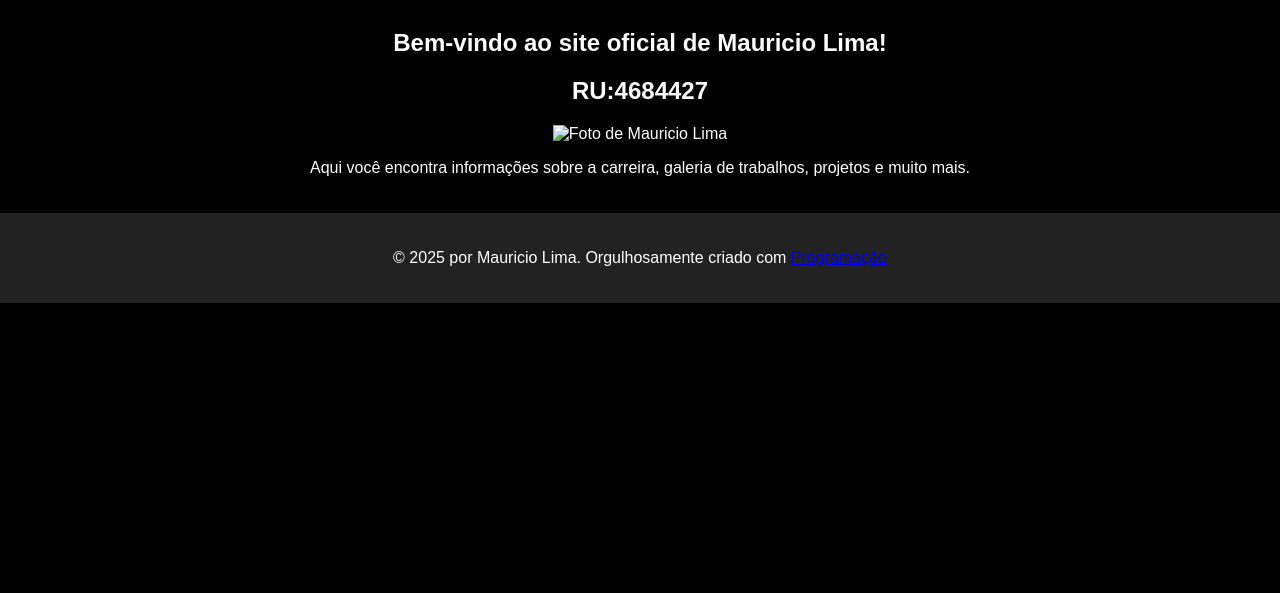
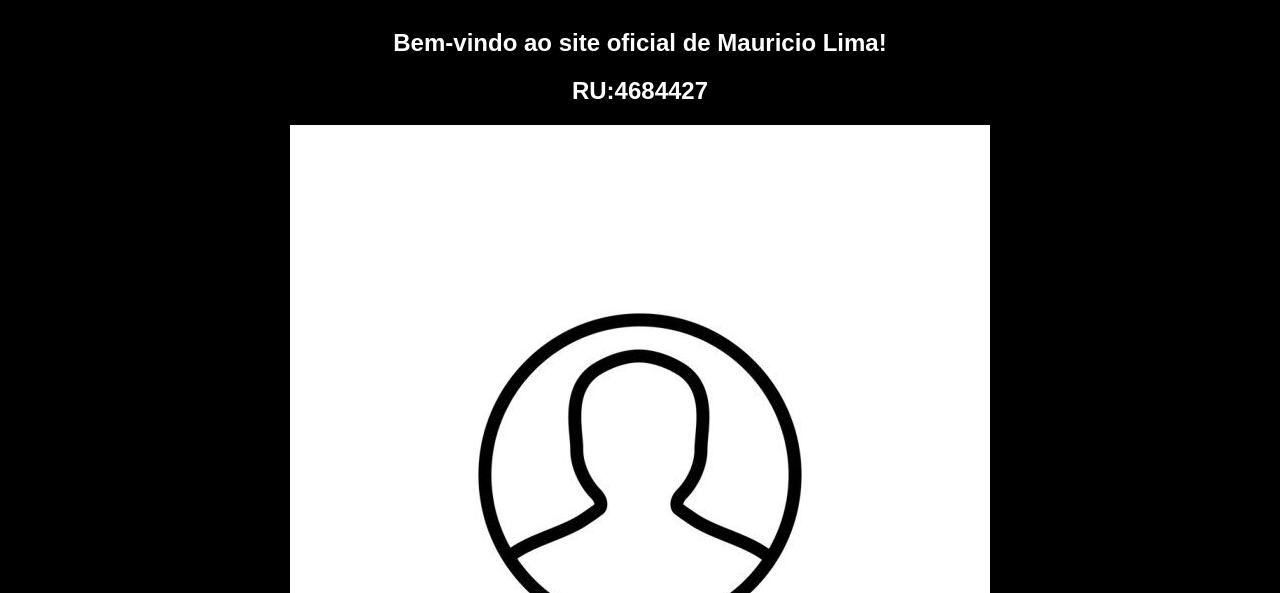
Before and after one commit to MLimaxx/Site--Mauricio, a plain HTML site: page index.html in a window 1280 px wide. Shown: the part 207-800 px from the top of the page. Drawn offline with Linux system fonts and the light colour scheme.

Commit message:
Update index.html
Update foto

```diff
--- a/index.html
+++ b/index.html
@@ -60,7 +60,7 @@
     <div class="content">
         <h2>Bem-vindo ao site oficial de Mauricio Lima!</h2>
         <h2>RU:4684427</h2>
-        <img src="." alt="Foto de Mauricio Lima">
+        <img src="./images/Foto trabalho.jpg" alt="Foto de Mauricio Lima">
         <p>Aqui você encontra informações sobre a carreira, galeria de trabalhos, projetos e muito mais.</p>
     </div>
     <!-- Rodapé -->
```
